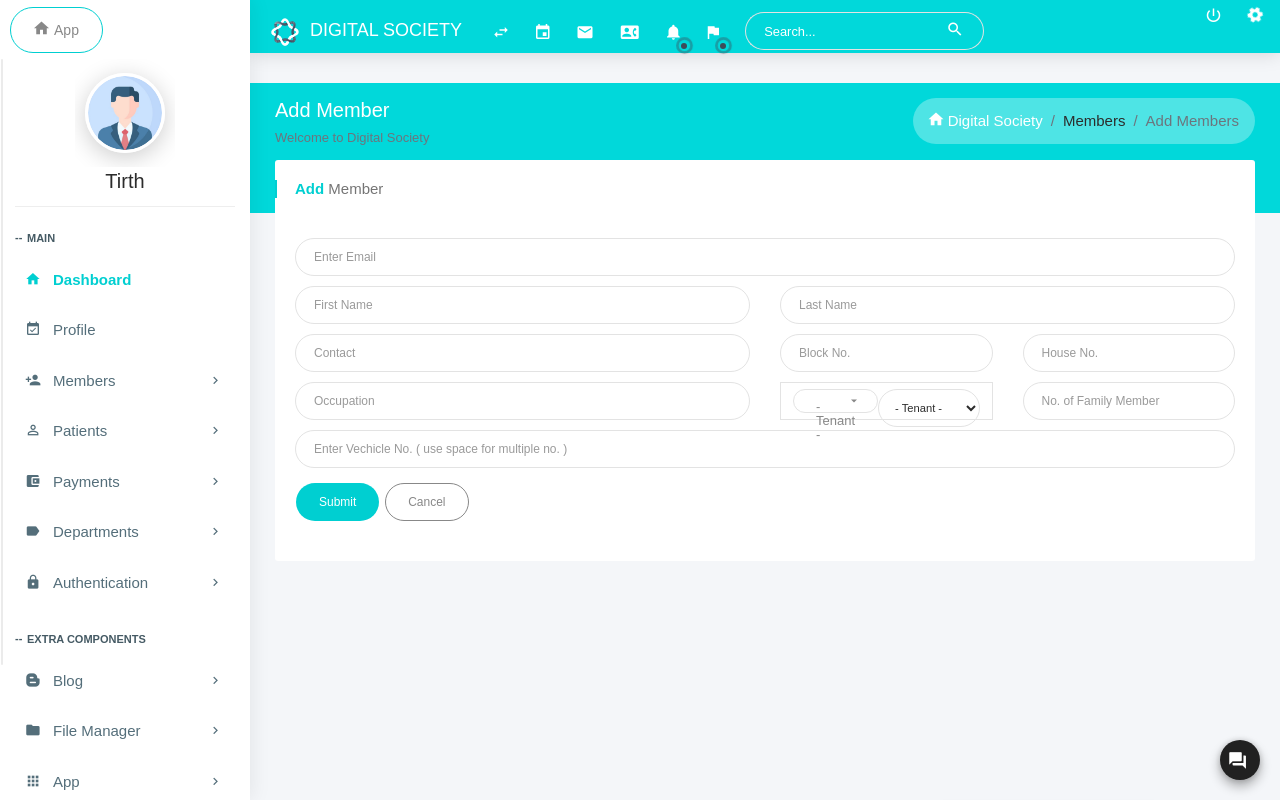
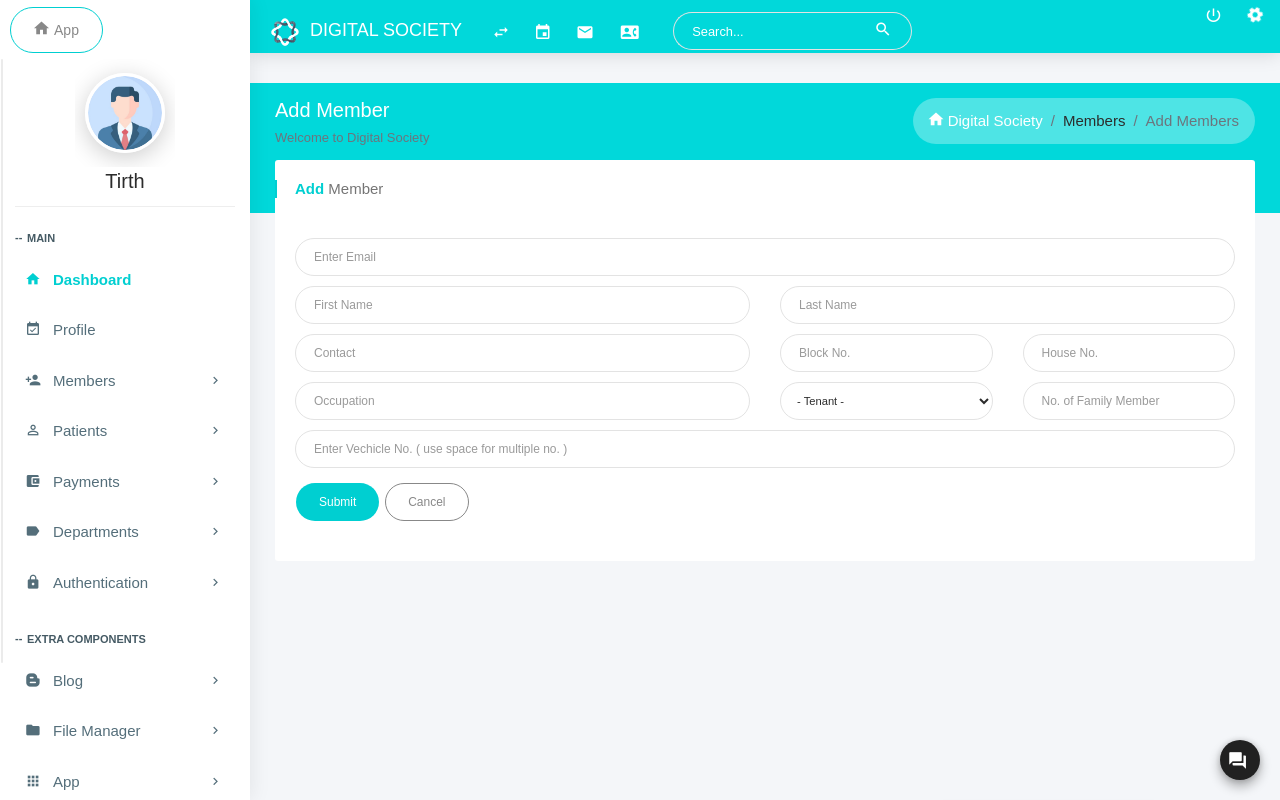
Before and after one commit to rathod-tirth/Django.Tops, a Django app: template Digital_Society/myproject/myapp/templates/myapp/addMember.html in a window 1280 px wide. Run offline with Django 5.2, Linux system fonts and the light colour scheme; the template is opened without the code that fills it: values that come from a table or form of the project are taken from there, others are empty; data comes from the database, SQL or seed files in the repository; some libraries are stand-ins or nearby versions; some web fonts are replaced.

Commit message:
fixed select css

```diff
--- a/Digital_Society/myproject/myapp/templates/myapp/index.html
+++ b/Digital_Society/myproject/myapp/templates/myapp/index.html
@@ -22,6 +22,16 @@
     <!-- Custom Css -->
     <link rel="stylesheet" href="{% static 'myapp\assets\css\main.css' %}">
     <link rel="stylesheet" href="{% static 'myapp\assets\css\color_skins.css' %}">
+    <style>
+        .dropdown-toggle{
+            display: none !important;
+        }
+        .bootstrap-select{
+            border: none !important;
+            padding: 0 !important;
+            margin: 0 !important;
+        }
+    </style>
 </head>
 
 <body class="theme-cyan">
@@ -264,7 +274,7 @@
                             <a href="javascript:void(0);" class="menu-toggle"><i
                                     class="zmdi zmdi-account-add"></i><span>Members</span></a>
                             <ul class="ml-menu">
-                                <li class=""><a href="..\doctor\doctors.html">All Members</a></li>
+                                <li class=""><a href="{% url "allMember" %}">All Members</a></li>
                                 <li class=""><a href="{% url "addMember" %}">Add Members</a></li>
                             </ul>
                         </li>
```
